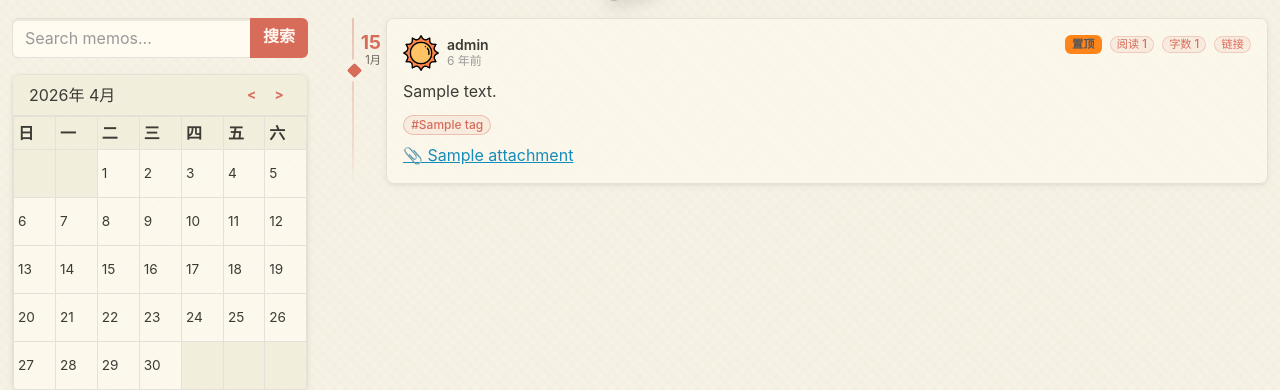
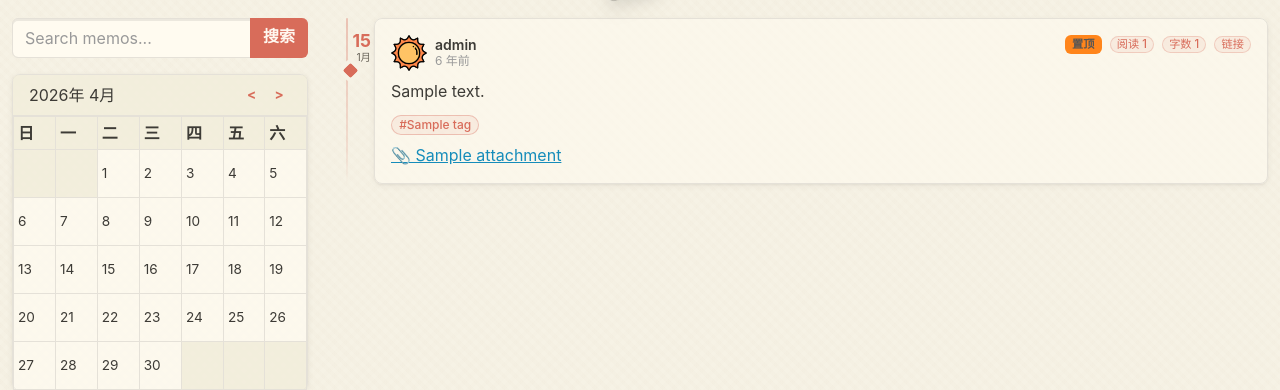
Before and after one commit to ifdog/Vermillon, a Flask app: page / in a window 1280 px wide. Shown: the part 71-461 px from the top of the page. Run offline with Flask 3, Linux system fonts and the light colour scheme; data comes from the database, SQL or seed files in the repository; tables that the repository leaves empty hold one stand-in row (values such as "Sample post"); some libraries are stand-ins or nearby versions.

Commit message:
style: narrow timeline gutter to 42px

```diff
--- a/static/css/style.css
+++ b/static/css/style.css
@@ -848,12 +848,12 @@ body > .container-fluid {
 /* ========== Timeline Axis ========== */
 .timeline-wrap {
     position: relative;
-    padding-left: 54px;
+    padding-left: 42px;
 }
 
 .timeline-axis {
     position: absolute;
-    left: 20px;
+    left: 14px;
     top: 0;
     bottom: 0;
     width: 2px;
@@ -863,7 +863,7 @@ body > .container-fluid {
 
 .timeline-node {
     position: absolute;
-    left: -38px;
+    left: -30px;
     top: 46px;
     width: 12px;
     height: 12px;
@@ -894,9 +894,9 @@ body > .container-fluid {
 /* ========== Date Badge ========== */
 .date-badge {
     position: absolute;
-    left: -50px;
+    left: -40px;
     top: 12px;
-    width: 44px;
+    width: 36px;
     text-align: right;
     line-height: 1.15;
     pointer-events: none;
@@ -904,14 +904,14 @@ body > .container-fluid {
 }
 
 .date-badge-day {
-    font-size: 1.2rem;
+    font-size: 1.1rem;
     font-weight: 700;
     color: var(--paper-primary);
     display: block;
 }
 
 .date-badge-month {
-    font-size: 0.7rem;
+    font-size: 0.65rem;
     color: var(--paper-muted);
     display: block;
     margin-top: 1px;
```
